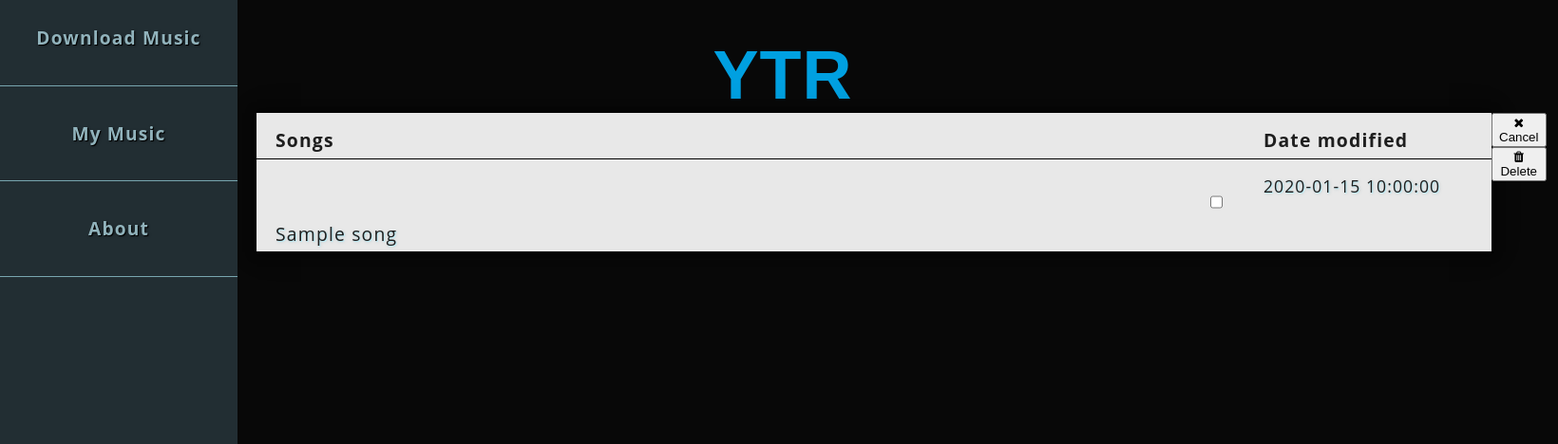
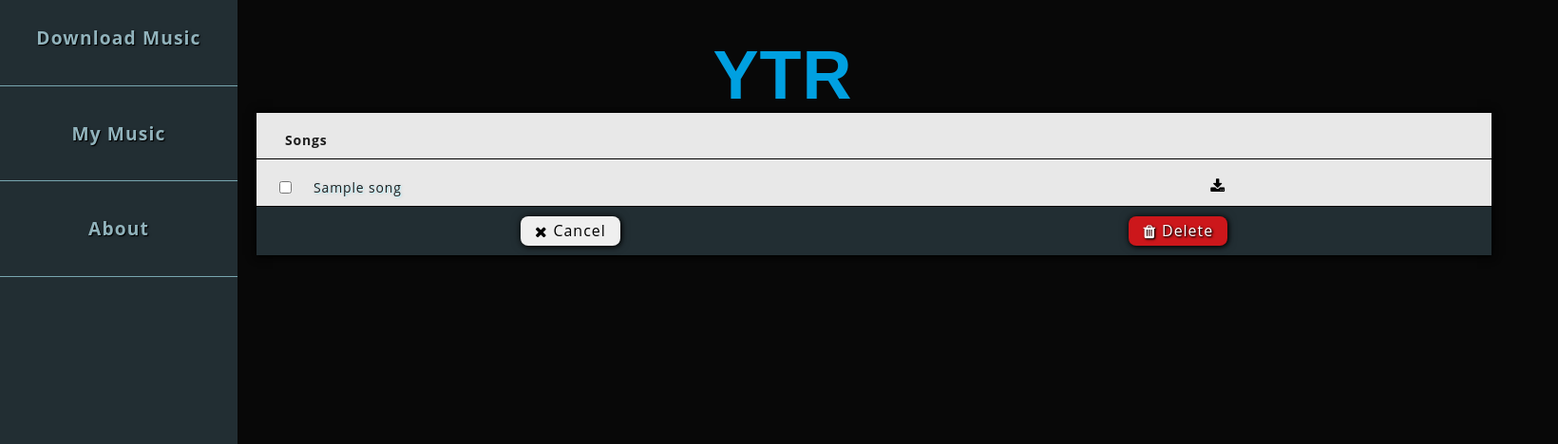
Before and after one commit to NotMyRealNameHahaha/Flask-YtDl, a Flask app: template YTR/templates/base_download.html in a window 1640 px wide. Shown: the top 468 px of the page at 95% size. Run offline with Flask 2, Linux system fonts and the light colour scheme; the template is opened without the code that fills it: most values are stand-ins (such as "Sample title", 1, 10 or a date in 2020); some web fonts are replaced.

Commit message:
About to add delete functionality.  Fallbacks, you know?

```diff
--- a/YTR/static/css/YTR.css
+++ b/YTR/static/css/YTR.css
@@ -9,7 +9,7 @@ body {
     overflow-x: scroll;
 }
 
-p { letter-spacing: 0.06em;}
+p, a, span { letter-spacing: 0.06em;}
 
 /* Side Navigation Menu
 ==============================
@@ -43,7 +43,7 @@ p { letter-spacing: 0.06em;}
 /* Grey w/ hint of blue (Darker) */
 .t-dgreyblue {
     color: #222e33;
-    text-shadow: 1px 1px #c1eef7,
+    text-shadow: 1px 1px #c7f6ff,
             1px 1px 3px rgba(145, 179, 188, 0.5);
 }
 
@@ -184,23 +184,62 @@ form.f-output { display: inherit;  }
 }
 /* Date Modified text
    && Song link text */
-.music_dir .sd-c p, .music_dir .sd-c a {
+.music_dir .sd-c p, .music_dir .sd-c p a {
     font: inherit;
     text-decoration: none;
     color: inherit;
     text-align: left;
     padding: 0;
 
-    font-size: 110%;
+    font-size: 14px;
     width: 90%;
     letter-spacing: 0.06em;
-    margin: auto auto 0 0;
+    margin: auto auto 0 10px;
     float: left;
 
 }
 
-/* Style the checkbox areas */
-.sd-c label {width: 0; height: 0; visibility: hidden;}
-.sd-c input[type=checkbox] {
+/* Style the checkbox Labels (make them disappear */
+.main form .sd-c label { display: none;}
+/* Style the download icon/link */
+.main form .sd-c a .fa {
+    color: black;
+    margin: auto 10% auto auto;
+}
 
+/* Music_dir -> Cancel/delete Button container */
+.main form .btn-c {
+    width: inherit; max-width: 100%;
+    height: auto;
+
+    padding: 10px;
+    float: left;
+    display: flex;
+    flex-wrap: wrap;
+    justify-content: space-around;
+
+    /* Styles */
+    background: #222e33;
 }
+
+/* Music_dir -> cancel/delete button container */
+.main form .btn-c button.bt {
+    height: auto;
+    font-size: 1.0em;
+    justify-content: space-around;
+    align-content: center;
+    padding: 7px 12px;
+    border: none;
+    border-radius: 8px;
+}
+.main form .btn-c button.bt span {
+    margin: auto;
+    padding: 0 3px;
+    color: inherit; text-shadow: inherit;
+}
+
+.main form .btn-c button.del-btn {
+    background: #cc171b;
+    color: white;
+    text-shadow: 1px 1px 2px black, 1px 1px 3px rgba(0, 0, 0, 0.5);
+}
--- a/YTR/static/css/adderall.css
+++ b/YTR/static/css/adderall.css
@@ -454,8 +454,8 @@ p { font-size: 14px; font-weight: 400; }
 .b-no { border: none;}
 
 /*---   Shadows   ----*/
-.s-far { box-shadow: 2px 1px black, 0 0 20px black, 0 0 30px rgba(0, 0, 0, 0.5)}
-.s-near { box-shadow: 2px 1px black, 0 0 10px black, 0 0 30px rgba(0, 0, 0, 0.2)}
+.s-far { box-shadow: 1px 1px black, 0 0 20px black, 0 0 30px rgba(0, 0, 0, 0.5)}
+.s-near { box-shadow: 1px 1px 5px black, 0 0 10px rgba(0, 0, 0, 0.5)}
 
 
 
--- a/YTR/static/js/ookillem.js
+++ b/YTR/static/js/ookillem.js
@@ -32,9 +32,9 @@ as the name is changed.
     }
 
     // nav menu -> Mobile toggle
-    document.getElementById("headerbtn").addEventListener("click", function() {
-        kTog("headerdd", "active");
-    });
+    // document.getElementById("headerbtn").addEventListener("click", function() {
+    //     kTog("headerdd", "active");
+    // });
 
     // Toggle function w/ event target
     function evtkTog(evt, evtKlass, which, what) {
--- a/YTR/templates/base_download.html
+++ b/YTR/templates/base_download.html
@@ -10,15 +10,12 @@
     <div class="main">
 
 {#  -----  File Output ---------- #}
-<form class="f-output" action="{{ url_for('songs') }}">
+<form class="f-output" action="{{ url_for('songs') }}" method="POST">
         <div class="music_dir s-near">
         {#  --  Headers -- #}
             <div class="row">
                 <div class="cd-eight cm-eight sd-c song-h">
                     <p><b>Songs</b></p>
-                </div>
-                <div class="cd-two cm-two sd-c song-h">
-                    <p><b>Date modified</b></p>
                 </div>
             </div>
 
@@ -35,23 +32,24 @@
                                 {{ song['name'] }}
                             </a>
                         </p>
-                    </div>
-                    <div class="cd-two cm-two sd-c">
-                        <p class="t-dgreyblue">{{ song['date'] }}</p>
+                        {# Download link/icon #}
+                        <a href="{{ song['url'] }}" download>
+                            <span class="fa fa-download"></span>
+                        </a>
                     </div>
                 </div>
             {% endfor %}
+    {# Cancel/Delete buttons #}
+        <div class="btn-c">
+            <button type="reset" class="bt s-near">
+                <span class="fa fa-close"></span>
+                <span>Cancel</span>
+            </button>
+            <button type="submit" class="bt s-near del-btn">
+                <span class="fa fa-trash"></span>
+                <span>Delete</span>
+            </button>
         </div>
-
-    <div class="btn-c">
-        <button type="reset" class="">
-            <span class="fa fa-close"></span>
-            Cancel
-        </button>
-        <button type="submit" class="">
-            <span class="fa fa-trash"></span>
-            Delete
-        </button>
     </div>
 </form>
     </div>
```
Also changed, not shown: YTR/views.py (+10 -12 lines), 2 other files.
